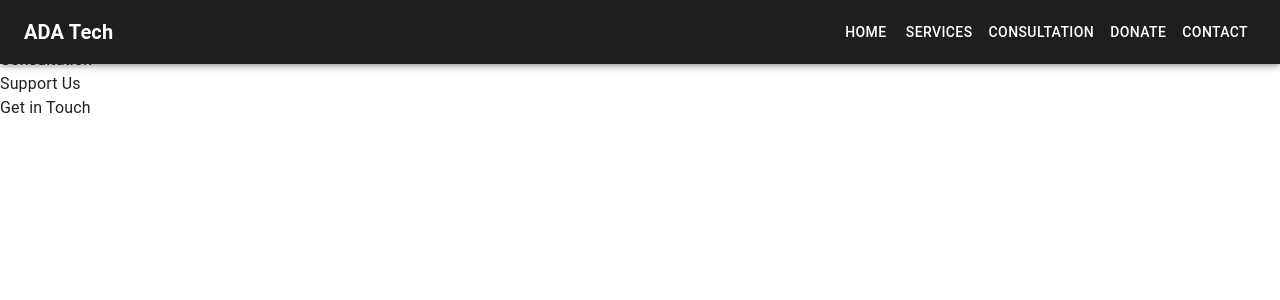
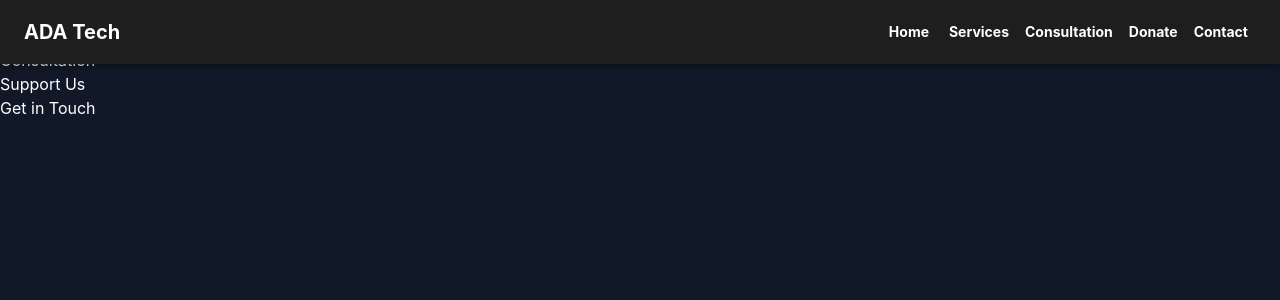
Before and after one commit to adatech-ca/Ada, a Next.js app in the folder ada-tech/ada-tech/: page / in a window 1280 px wide. Shown: the top 300 px of the page. Built offline with nearby package versions, Linux system fonts and the light colour scheme.

Commit message:
add ThemeRegistry

```diff
--- a/ada-tech/ada-tech/src/app/layout.tsx
+++ b/ada-tech/ada-tech/src/app/layout.tsx
@@ -1,4 +1,5 @@
 import type { Metadata } from "next";
+import ThemeRegistry from "@/styles/ThemeRegistry";
 import { Geist, Geist_Mono } from "next/font/google";
 import "./globals.css";
 import Header from "@/components/Header";
@@ -18,14 +19,20 @@ export const metadata: Metadata = {
   description: "Generated by create next app",
 };
 
-export default function RootLayout({ children }: { children: React.ReactNode }) {
+export default function RootLayout({
+  children,
+}: {
+  children: React.ReactNode;
+}) {
   return (
     <html lang="en">
       <body
         className={`${geistSans.variable} ${geistMono.variable} antialiased`}
       >
-        <Header/>
-        {children}
+        <ThemeRegistry>
+          <Header />
+          {children}
+        </ThemeRegistry>
       </body>
     </html>
   );
--- /dev/null
+++ b/ada-tech/ada-tech/src/styles/ThemeRegistry.tsx
@@ -0,0 +1,13 @@
+"use client";
+import { ThemeProvider } from "@mui/material/styles";
+import CssBaseline from "@mui/material/CssBaseline";
+import theme from "./theme";
+
+export default function ThemeRegistry({ children }: { children: React.ReactNode }) {
+  return (
+    <ThemeProvider theme={theme}>
+      <CssBaseline />
+      {children}
+    </ThemeProvider>
+  );
+}
```
